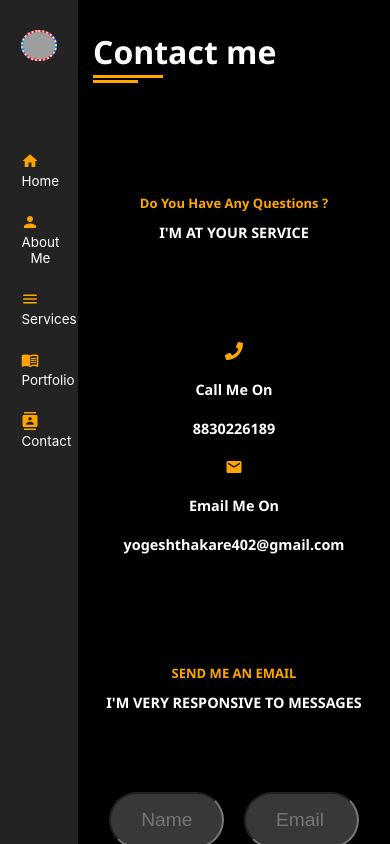
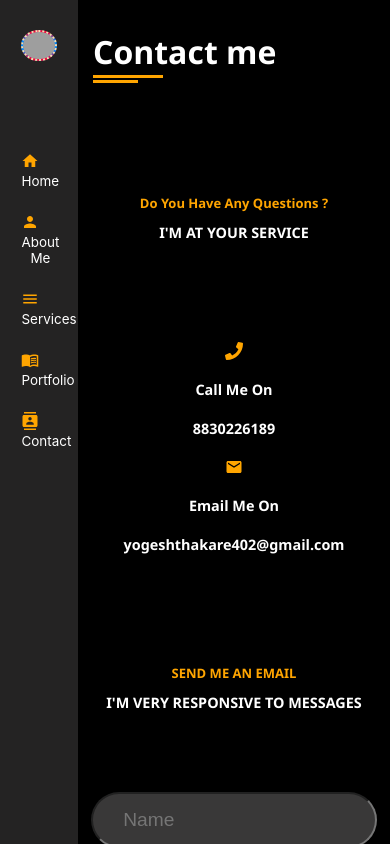
Before and after one commit to yogeshthakare402/MyPortfolio_Frontend, a React (Create React App) app: page /contact in a window 390 px wide. Built offline with nearby package versions, Linux system fonts and the light colour scheme; grey boxes are pictures that could not be loaded.

Commit message:
contact changes

```diff
--- a/src/Components/Contact.css
+++ b/src/Components/Contact.css
@@ -125,7 +125,7 @@
     box-shadow: 0px 0px 10px 5px bisque;
 }
 
-@media screen and (max-width:650px){
+@media screen and (max-width:898px){
     .waytoContact{
         margin-top: 100px;
         width: 100%;
@@ -141,4 +141,11 @@
     #msgbtn{
         font-size: large;
     }
+    .firstinput{
+        display: flex;
+        flex-direction: column;
+    }
+    #user_name, #user_email{
+        width: 100%;
+    }
 }
```
